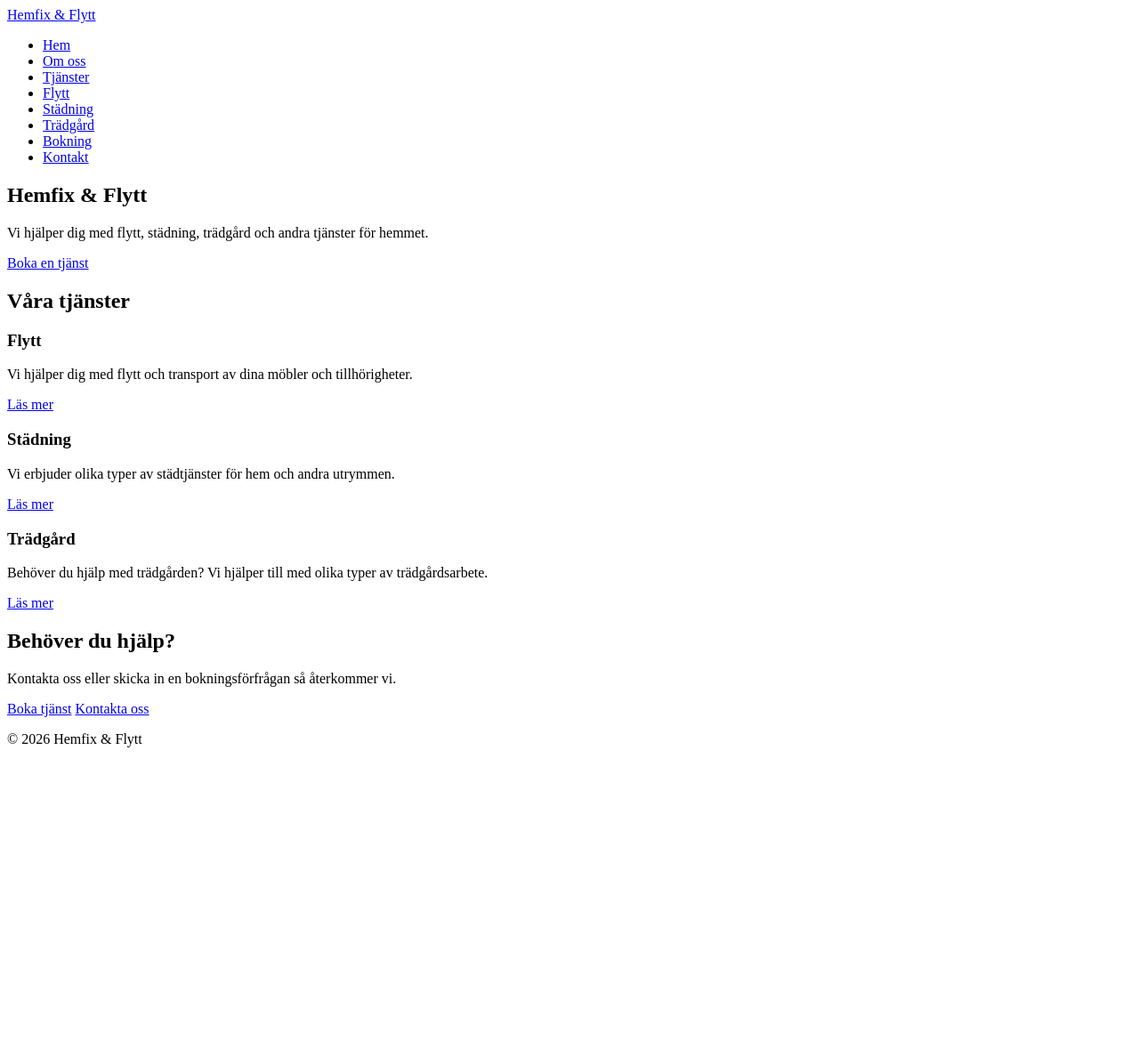
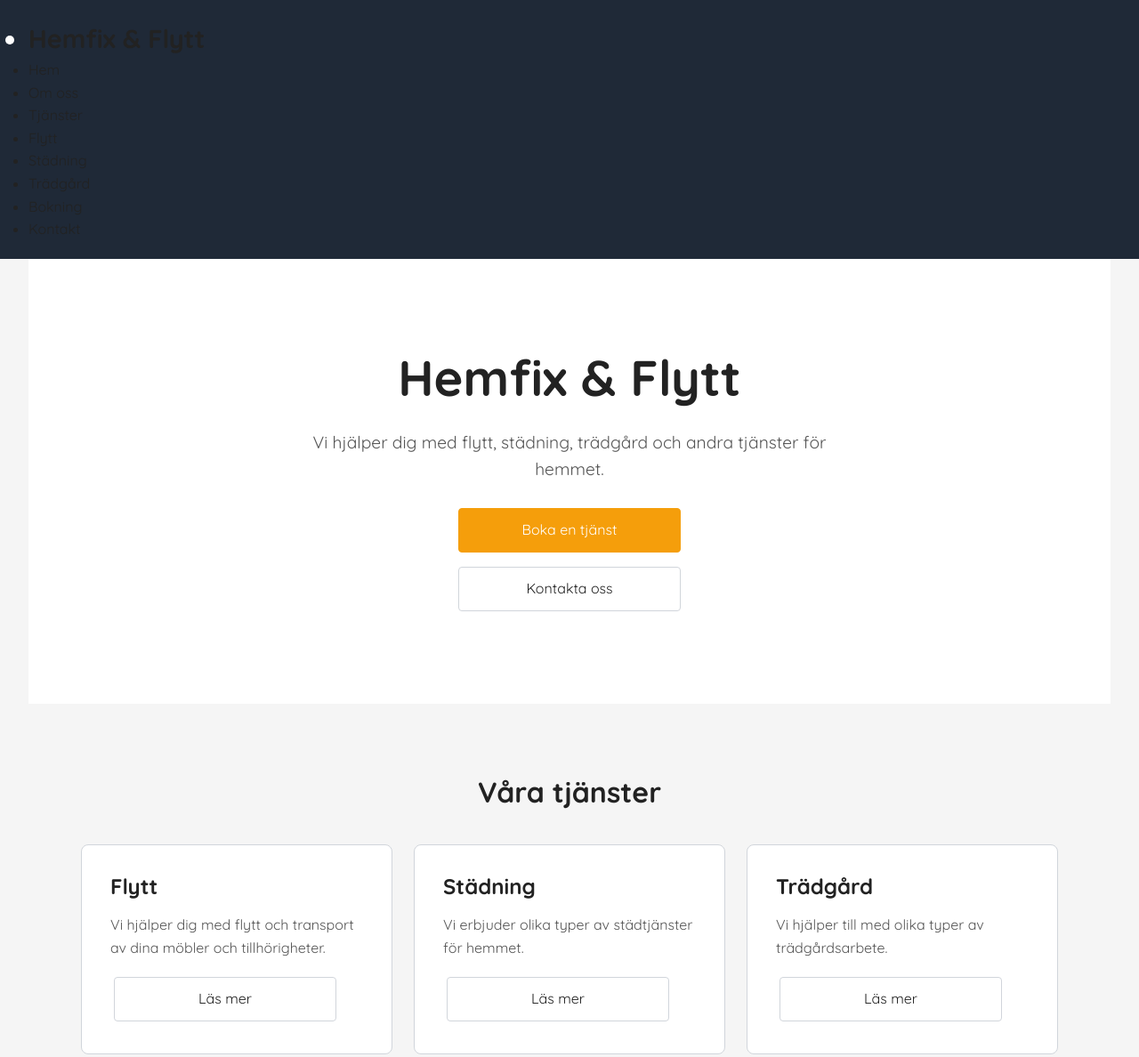
Before and after one commit to DimitrijaAndovski/webupg, a website: page HemfixFlytt/src/index.html in a window 1280 px wide. Shown: the top 1188 px of the page at 89% size. Before the commit the page ends 856 px from the top, so only its background shows below. Drawn offline with Linux system fonts and the light colour scheme.

Commit message:
second commit

```diff
--- /dev/null
+++ b/HemfixFlytt/src/assets/css/home-page.css
@@ -0,0 +1,128 @@
+@import 'site.css';
+
+.hero {
+    min-height: 500px;
+    display: flex;
+    justify-content: center;
+    align-items: center;
+    padding: 5rem 2rem;
+    text-align: center;
+    background-color: var(--surface-color);
+}
+
+.hero .container {
+    display: flex;
+    flex-direction: column;
+    align-items: center;
+    width: 100%;
+}
+
+.hero h1 {
+    max-width: 800px;
+    margin-bottom: 1.5rem;
+    font-size: 3.5rem;
+}
+
+.hero p {
+    max-width: 650px;
+    margin-bottom: 1.5rem;
+    font-size: 1.2rem;
+    color: #555;
+}
+
+.hero-buttons {
+    display: flex;
+    justify-content: center;
+    align-items: center;
+    flex-wrap: wrap;
+    gap: 0.5rem;
+}
+
+.services {
+    padding: 5rem 0;
+}
+
+.services h2 {
+    margin-bottom: 2.5rem;
+    text-align: center;
+    font-size: 2rem;
+}
+
+.service-list {
+    display: flex;
+    justify-content: center;
+    align-items: stretch;
+    flex-wrap: wrap;
+    gap: 1.5rem;
+}
+
+.service-card {
+    flex: 1 1 250px;
+    max-width: 350px;
+    display: flex;
+    flex-direction: column;
+    padding: 2rem;
+    background-color: var(--surface-color);
+    border: 1px solid var(--primary-border-color);
+    border-radius: 0.5rem;
+}
+
+.service-card h3 {
+    margin-bottom: 1rem;
+    font-size: 1.5rem;
+}
+
+.service-card p {
+    flex-grow: 1;
+    margin-bottom: 1rem;
+    color: #555;
+}
+
+.home-contact {
+    padding: 5rem 2rem;
+    text-align: center;
+    background-color: var(--primary-color);
+    color: var(--light-text-color);
+}
+
+.home-contact .container {
+    display: flex;
+    flex-direction: column;
+    align-items: center;
+}
+
+.home-contact h2 {
+    margin-bottom: 1rem;
+    font-size: 2rem;
+}
+
+.home-contact p {
+    max-width: 600px;
+    margin-bottom: 1rem;
+}
+
+@media (max-width: 800px) {
+    .hero {
+        min-height: 400px;
+        padding: 4rem 1rem;
+    }
+
+    .hero h1 {
+        font-size: 2.5rem;
+    }
+
+    .hero-buttons {
+        flex-direction: column;
+        width: 100%;
+        align-items: center;
+    }
+
+    .services {
+        padding: 4rem 1rem;
+    }
+
+    .service-card {
+        width: 100%;
+        max-width: 500px;
+    }
+}
--- /dev/null
+++ b/HemfixFlytt/src/assets/css/navbar.css
@@ -0,0 +1,67 @@
+header {
+    background-color: var(--primary-color);
+    padding: 1.25rem 2rem;
+}
+
+.navbar {
+    max-width: var(--max-width);
+    margin: 0 auto;
+    display: flex;
+    justify-content: space-between;
+    align-items: center;
+}
+
+.logo {
+    color: var(--light-text-color);
+    font-size: 1.8rem;
+    font-weight: 700;
+    white-space: nowrap;
+    transition: color 0.2s ease;
+}
+
+.logo:hover {
+    color: var(--secondary-color);
+}
+
+.nav-links {
+    display: flex;
+    align-items: center;
+    gap: 1rem;
+    list-style: none;
+}
+
+.nav-links li {
+    display: flex;
+}
+
+.nav-links a {
+    padding: 0.5rem;
+    color: var(--light-text-color);
+    text-decoration: none;
+    font-size: 0.95rem;
+    transition: color 0.2s ease;
+}
+
+.nav-links a:hover {
+    color: var(--secondary-color);
+}
+
+@media (max-width: 800px) {
+    header {
+        padding: 1rem;
+    }
+
+    .navbar {
+        flex-direction: column;
+        gap: 1rem;
+    }
+
+    .nav-links {
+        flex-wrap: wrap;
+        justify-content: center;
+    }
+
+    .logo {
+        font-size: 1.6rem;
+    }
+}
--- /dev/null
+++ b/HemfixFlytt/src/assets/css/site.css
@@ -0,0 +1,64 @@
+@import url('https://fonts.googleapis.com/css2?family=Quicksand:wght@300..700&display=swap');
+
+@import './navbar.css';
+@import './util.css';
+@import './homepage.css';
+
+:root {
+    --primary-color: #1f2937;
+    --secondary-color: #f59e0b;
+    --background-color: #f5f5f5;
+    --surface-color: #ffffff;
+    --text-color: #222222;
+    --light-text-color: #ffffff;
+    --primary-border-color: #d1d5db;
+    --button-hover-background: #d97706;
+    --link-color: #f59e0b;
+    --max-width: 1200px;
+}
+
+* {
+    margin: 0;
+    padding: 0;
+    box-sizing: border-box;
+}
+
+html {
+    scroll-behavior: smooth;
+}
+
+body {
+    min-height: 100vh;
+    font-family: 'Quicksand', sans-serif;
+    background-color: var(--background-color);
+    color: var(--text-color);
+    line-height: 1.6;
+}
+
+main {
+    padding: 0 2rem;
+}
+
+a {
+    color: var(--text-color);
+    text-decoration: none;
+}
+
+h1,
+h2,
+h3 {
+    line-height: 1.2;
+}
+
+button,
+input,
+textarea,
+select {
+    font-family: inherit;
+}
+
+.container {
+    width: 100%;
+    max-width: var(--max-width);
+    margin: 0 auto;
+}
--- /dev/null
+++ b/HemfixFlytt/src/assets/css/util.css
@@ -0,0 +1,51 @@
+.btn {
+    display: inline-flex;
+    justify-content: center;
+    align-items: center;
+    width: 100%;
+    max-width: 250px;
+    padding: 0.7rem 1rem;
+    margin: 0.25rem;
+    border: 1px solid var(--primary-border-color);
+    border-radius: 0.25rem;
+    background-color: transparent;
+    color: var(--text-color);
+    font-family: inherit;
+    font-size: 1rem;
+    text-decoration: none;
+    text-align: center;
+    cursor: pointer;
+    transition: all 0.3s ease;
+}
+
+.btn:hover {
+    background-color: var(--button-hover-background);
+    border-color: var(--secondary-color);
+    color: var(--light-text-color);
+}
+
+.btn-rounded {
+    border-radius: 1.5rem;
+}
+
+.btn-primary {
+    background-color: var(--secondary-color);
+    border-color: var(--secondary-color);
+    color: var(--light-text-color);
+}
+
+.btn-primary:hover {
+    background-color: var(--button-hover-background);
+}
+
+.register-link {
+    color: var(--link-color);
+}
+
+.register-link:hover {
+    text-decoration: underline;
+}
+
+.text-center {
+    text-align: center;
+}
--- a/HemfixFlytt/src/index.html
+++ b/HemfixFlytt/src/index.html
@@ -1,94 +1,152 @@
 <!DOCTYPE html>
 <html lang="sv">
+
 <head>
     <meta charset="UTF-8">
     <meta name="viewport" content="width=device-width, initial-scale=1.0">
+    <link rel="stylesheet" href="./assets/css/home-page.css">
+    <script type="module" src="index.js"></script>
 
-    <title>Hemfix & Flytt - Hem</title>
+    <title>Hemfix & Flytt</title>
 
-    <link rel="stylesheet" href="css/style.css">
+
 </head>
 
 <body>
 
-    <header>
-        <nav>
-            <a href="index.html">Hemfix & Flytt</a>
-
-            <ul>
-                <li><a href="index.html">Hem</a></li>
-                <li><a href="about.html">Om oss</a></li>
-                <li><a href="services.html">Tjänster</a></li>
-                <li><a href="moving.html">Flytt</a></li>
-                <li><a href="cleaning.html">Städning</a></li>
-                <li><a href="garden.html">Trädgård</a></li>
-                <li><a href="booking.html">Bokning</a></li>
-                <li><a href="contact.html">Kontakt</a></li>
-            </ul>
-        </nav>
-    </header>
+    <header></header>
 
     <main>
 
-        <section>
+        <section class="hero">
+
+            <div class="container">
+
                 <h1>Hemfix & Flytt</h1>
 
                 <p>
-                Vi hjälper dig med flytt, städning, trädgård och andra
-                tjänster för hemmet.
+                    Vi hjälper dig med flytt, städning,
+                    trädgård och andra tjänster för hemmet.
                 </p>
 
-            <a href="booking.html">Boka en tjänst</a>
+                <div class="hero-buttons">
+
+                    <a class="btn btn-primary" href="booking.html">
+                        Boka en tjänst
+                    </a>
+
+                    <a class="btn" href="contact.html">
+                        Kontakta oss
+                    </a>
+
+                </div>
+
+            </div>
+
         </section>
 
-        <section>
+
+        <section class="services">
+
+            <div class="container">
+
                 <h2>Våra tjänster</h2>
 
-            <article>
+                <div class="service-list">
+
+                    <article class="service-card">
+
                         <h3>Flytt</h3>
+
                         <p>
-                    Vi hjälper dig med flytt och transport av dina möbler
-                    och tillhörigheter.
+                            Vi hjälper dig med flytt och transport
+                            av dina möbler och tillhörigheter.
                         </p>
-                <a href="moving.html">Läs mer</a>
+
+                        <a class="btn" href="moving.html">
+                            Läs mer
+                        </a>
+
                     </article>
 
-            <article>
+
+                    <article class="service-card">
+
                         <h3>Städning</h3>
+
                         <p>
-                    Vi erbjuder olika typer av städtjänster för hem och
-                    andra utrymmen.
+                            Vi erbjuder olika typer av
+                            städtjänster för hemmet.
                         </p>
-                <a href="cleaning.html">Läs mer</a>
+
+                        <a class="btn" href="cleaning.html">
+                            Läs mer
+                        </a>
+
                     </article>
 
-            <article>
+
+                    <article class="service-card">
+
                         <h3>Trädgård</h3>
+
                         <p>
-                    Behöver du hjälp med trädgården? Vi hjälper till med
-                    olika typer av trädgårdsarbete.
+                            Vi hjälper till med olika typer
+                            av trädgårdsarbete.
                         </p>
-                <a href="garden.html">Läs mer</a>
+
+                        <a class="btn" href="garden.html">
+                            Läs mer
+                        </a>
+
                     </article>
+
+                </div>
+
+            </div>
+
         </section>
 
-        <section>
+
+        <section class="home-contact">
+
+            <div class="container">
+
                 <h2>Behöver du hjälp?</h2>
 
                 <p>
-                Kontakta oss eller skicka in en bokningsförfrågan så
-                återkommer vi.
+                    Skicka en bokningsförfrågan eller
+                    kontakta oss för mer information.
                 </p>
 
-            <a href="booking.html">Boka tjänst</a>
-            <a href="contact.html">Kontakta oss</a>
+                <a class="btn btn-primary" href="booking.html">
+                    Boka tjänst
+                </a>
+
+            </div>
+
         </section>
 
     </main>
 
+
     <footer>
-        <p>&copy; 2026 Hemfix & Flytt</p>
+
+        <p>
+            &copy; 2026 Hemfix & Flytt
+        </p>
+
     </footer>
 
+
+    <script type="module">
+
+        import Navbar from './js/navigation.js';
+
+        new Navbar();
+
+    </script>
+
 </body>
+
 </html>
--- /dev/null
+++ b/HemfixFlytt/src/pages/about/about.css
@@ -0,0 +1 @@
+@import '../../assets/css/site.css';
--- /dev/null
+++ b/HemfixFlytt/src/pages/contact/contact.css
@@ -0,0 +1 @@
+@import '../../assets/css/site.css';
--- /dev/null
+++ b/HemfixFlytt/src/utilities/menu.js
@@ -0,0 +1,68 @@
+export default class Navbar {
+
+    #elem = undefined;
+
+    constructor() {
+
+        const navbar = this.#createNavbar();
+
+        document
+            .querySelector('header')
+            .insertAdjacentHTML('afterbegin', navbar);
+
+    }
+
+    #createNavbar() {
+
+        return /*html*/ `
+
+            <nav>
+
+                <ul>
+
+                    <li class="logo">
+                        <a href="/index.html">
+                            <span>Hemfix & Flytt</span>
+                        </a>
+                    </li>
+
+                    <li class="menu-item">
+                        <a href="/index.html">Hem</a>
+                    </li>
+
+                    <li class="menu-item">
+                        <a href="/about.html">Om oss</a>
+                    </li>
+
+                    <li class="menu-item">
+                        <a href="/services.html">Tjänster</a>
+                    </li>
+
+                    <li class="menu-item">
+                        <a href="/moving.html">Flytt</a>
+                    </li>
+
+                    <li class="menu-item">
+                        <a href="/cleaning.html">Städning</a>
+                    </li>
+
+                    <li class="menu-item">
+                        <a href="/garden.html">Trädgård</a>
+                    </li>
+
+                    <li class="menu-item">
+                        <a href="/booking.html">Bokning</a>
+                    </li>
+
+                    <li class="menu-item">
+                        <a href="/contact.html">Kontakt</a>
+                    </li>
+
+                </ul>
+
+            </nav>
+
+        `;
+    }
+
+}
```
Also changed, not shown: HemfixFlytt/src/index.js (added, +7 -0 lines), HemfixFlytt/src/pages/about/about.html (added, +19 -0 lines), HemfixFlytt/src/pages/contact/contact.html (added, +19 -0 lines), HemfixFlytt/src/pages/contact/contact.js (added), 1 other file. Lines whose indentation alone changed are shown as unchanged.
